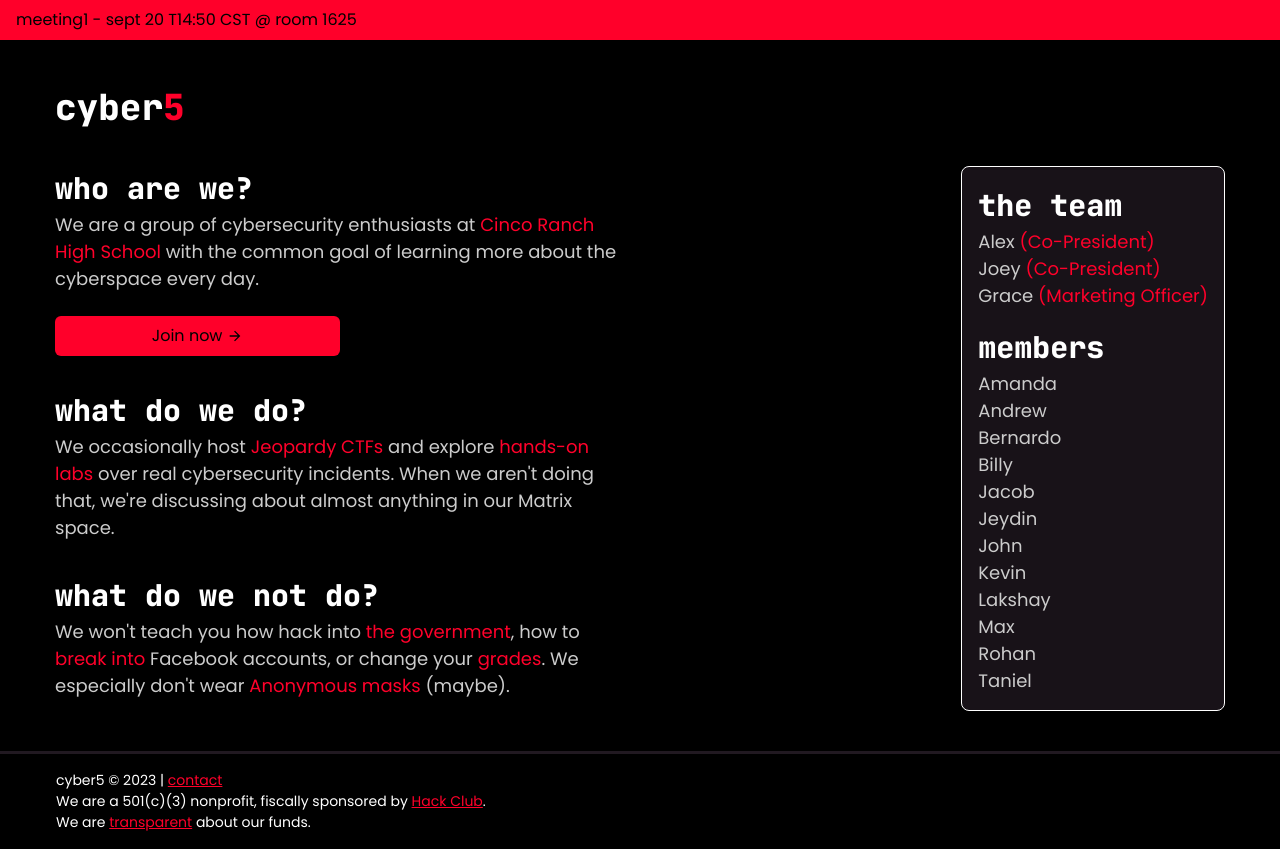
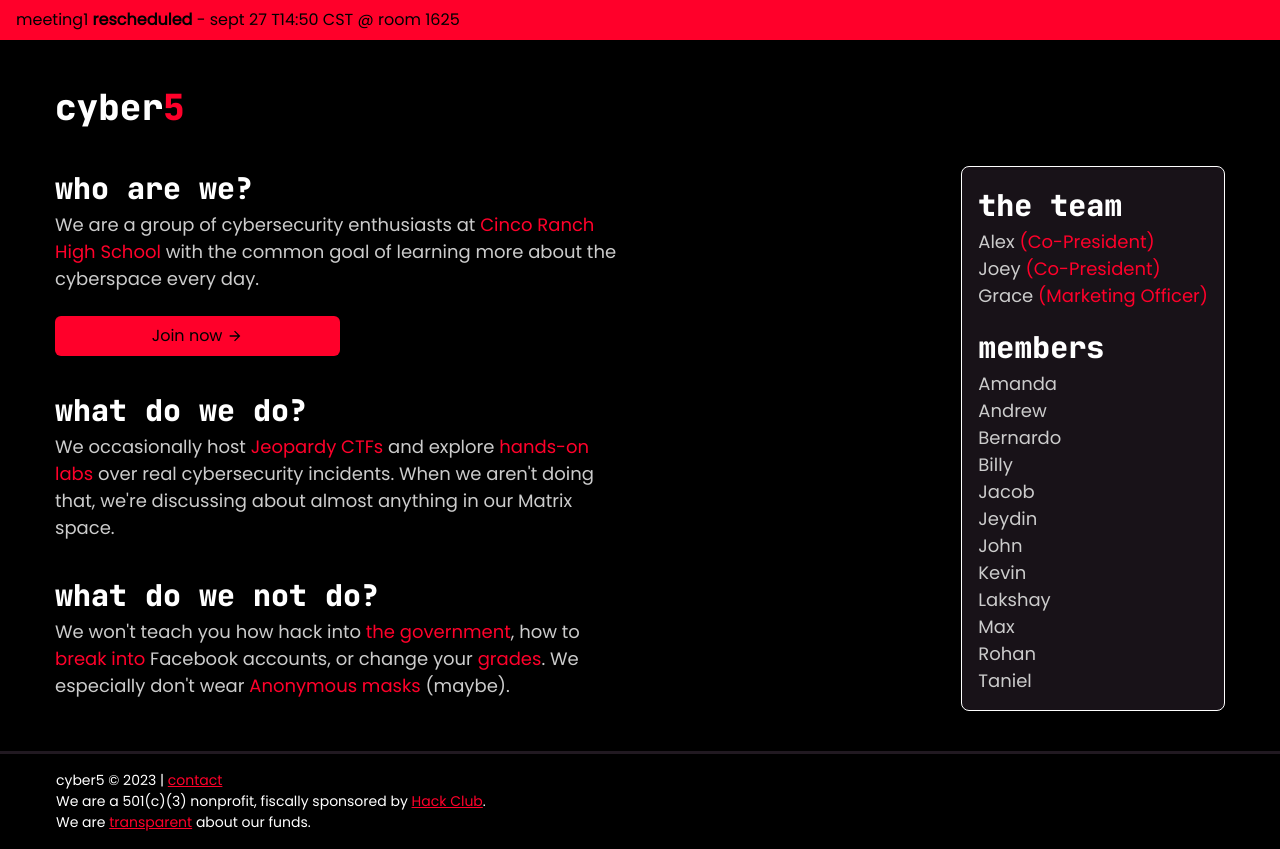
Before and after one commit to cyber5-crhs/website, a Next.js app: page / in a window 1280 px wide. Built offline with nearby package versions, Linux system fonts and the light colour scheme; some icons are missing.

Commit message:
meeting 1 rescheduled

```diff
--- a/pages/index.tsx
+++ b/pages/index.tsx
@@ -1,4 +1,11 @@
-import { Text, Flex, Spacer, ButtonGroup, Button } from '@chakra-ui/react';
+import {
+  Text,
+  Flex,
+  Spacer,
+  ButtonGroup,
+  Button,
+  Center,
+} from '@chakra-ui/react';
 import { ArrowForwardIcon } from '@chakra-ui/icons';
 
 import Link from 'next/link';
@@ -37,14 +44,14 @@ export default function Home() {
   // Change this to set banner
   const announcement = true; // enable the banner
   const number = 1; // meeting number
-  const date = 'sept 20'; // meeting date
+  const date = 'sept 27'; // meeting date
   const time = '14:50'; // meeting time
 
   return (
     <div className={styles.wrapper}>
       {announcement && (
         <div className={styles.banner}>
-          meeting{number} - {date} T{time} CST @ room 1625
+          meeting{number} <b style={{fontWeight: 'bolder'}}>rescheduled</b> - {date} T{time} CST @ room 1625<br/>
         </div>
       )}
       <div className={styles.main}>
```
